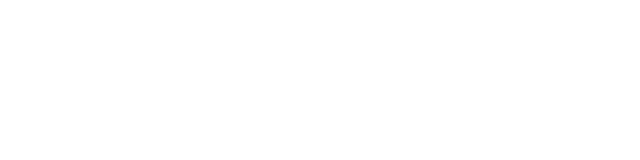
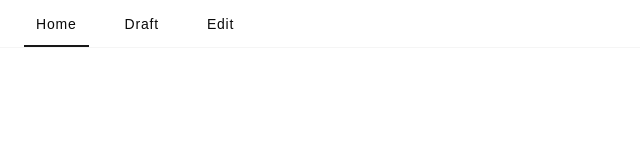
Before and after one commit to amarukawanobiru/next-text-editor, a Next.js app: page / in a window 1280 px wide. Shown: the top 160 px of the page, without its empty margins (0-640 px from the left). Built offline with nearby package versions, Linux system fonts and the light colour scheme.

Commit message:
feat: Navigation を追加

```diff
--- a/src/app/layout.tsx
+++ b/src/app/layout.tsx
@@ -1,6 +1,8 @@
 import type { Metadata } from "next";
 import type { LayoutProps } from "@/types";
+import "@fontsource-variable/outfit";
 import "@/app/globals.css";
+import { Navigation } from "@/components/Navigation";
 
 const title = "Create Next App";
 const description = "Generated by create next app";
@@ -17,6 +19,7 @@ export default function RootLayout({ children }: LayoutProps) {
     <html lang="ja">
       <body>
         <div className="min-h-screen">
+          <Navigation />
           <main>{children}</main>
         </div>
       </body>
--- /dev/null
+++ b/src/components/Navigation/NavigationItem.tsx
@@ -0,0 +1,30 @@
+"use client";
+
+import Link from "next/link";
+import { usePathname } from "next/navigation";
+import { cn } from "@/lib/utils";
+import { Button } from "@/components/ui/button";
+
+type NavigationItemProps = {
+  href: string;
+  title: string;
+};
+
+export const NavigationItem = ({ href, title }: NavigationItemProps) => {
+  const pathname = usePathname();
+  const isActive = pathname === href;
+
+  return (
+    <Button variant="ghost" size="sm" className="rounded-xs" asChild>
+      <Link
+        href={href}
+        className={cn(
+          "relative after:w-full after:h-0.5 after:bg-accent-foreground after:absolute after:-bottom-[7px] after:pointer-events-none after:invisible",
+          isActive && "after:visible",
+        )}
+      >
+        <span>{title}</span>
+      </Link>
+    </Button>
+  );
+};
--- /dev/null
+++ b/src/components/Navigation/index.tsx
@@ -0,0 +1,27 @@
+import { cn } from "@/lib/utils";
+import { NavigationItem } from "@/components/Navigation/NavigationItem";
+
+const navItems = [
+  { href: "/", title: "Home" },
+  { href: "/draft", title: "Draft" },
+  { href: "/Edit", title: "Edit" },
+];
+
+type NavigationProps = React.ComponentPropsWithoutRef<"nav">;
+
+export const Navigation = ({ className, ...props }: NavigationProps) => {
+  return (
+    <nav
+      {...props}
+      className={cn("px-4 shadow-[inset_0_-1px_0_var(--accent)]", className)}
+    >
+      <ul className="h-12 flex items-center gap-x-2">
+        {navItems.map(({ href, title }) => (
+          <li key={href} className="px-2">
+            <NavigationItem href={href} title={title} />
+          </li>
+        ))}
+      </ul>
+    </nav>
+  );
+};
```
